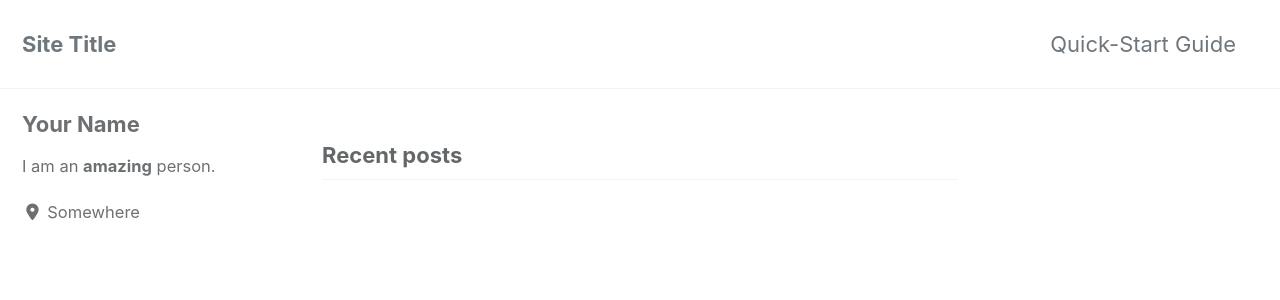
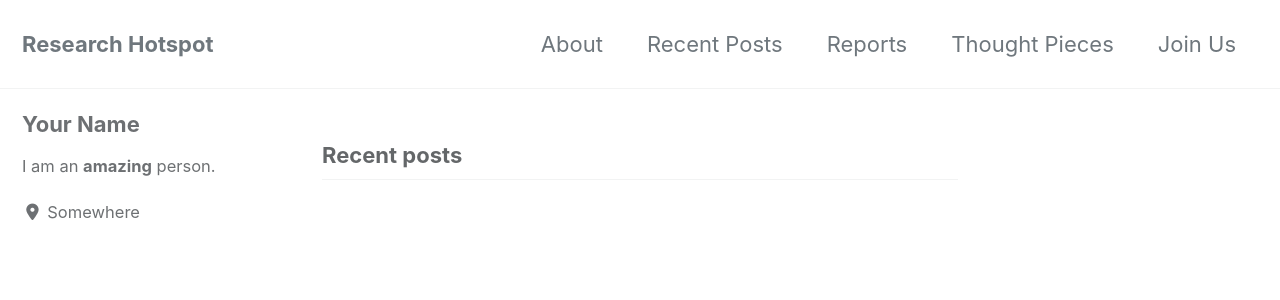
Before and after one commit to json-tian/Equity2, a Jekyll site: the page built from index.html, in a window 1280 px wide and 900 px high. Shown: the top 300 px of the window. Built offline with Jekyll 4.4.1, drawn with Linux system fonts in a browser that asks for light colours; cached includes are drawn as plain includes; nearby versions of some CDN libraries; the list of posts is cut into pages by our own code.

Commit message:
add about

```diff
--- a/_config.yml
+++ b/_config.yml
@@ -16,7 +16,7 @@ minimal_mistakes_skin    : "default" # "air", "aqua", "contrast", "dark", "dirt"
 
 # Site Settings
 locale                   : "en-US"
-title                    : "Site Title"
+title                    : "Research Hotspot"
 title_separator          : "-"
 subtitle                 : # site tagline that appears below site title in masthead
 name                     : "Your Name"
--- a/_data/navigation.yml
+++ b/_data/navigation.yml
@@ -1,12 +1,12 @@
 # main links
 main:
-  - title: "Quick-Start Guide"
-    url: https://mmistakes.github.io/minimal-mistakes/docs/quick-start-guide/
-  # - title: "About"
-  #   url: https://mmistakes.github.io/minimal-mistakes/about/
-  # - title: "Sample Posts"
-  #   url: /year-archive/
-  # - title: "Sample Collections"
-  #   url: /collection-archive/
-  # - title: "Sitemap"
-  #   url: /sitemap/
+  - title: "About"
+    url: /about/
+  - title: "Recent Posts"
+    url: /recent-posts/
+  - title: "Reports"
+    url: /reports/
+  - title: "Thought Pieces"
+    url: /thought-pieces/
+  - title: "Join Us"
+    url: /join-us/
```
Also changed, not shown: _pages/about.md (added, +15 -0 lines).
